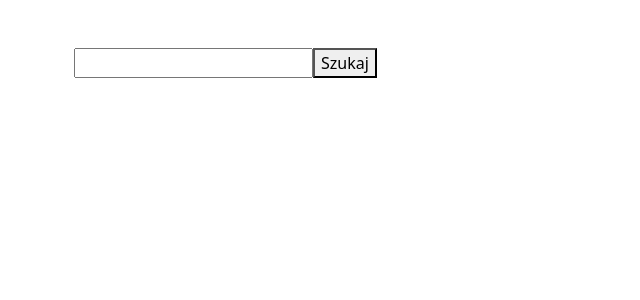
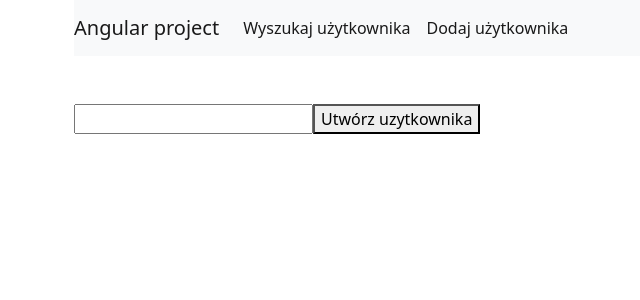
Before and after one commit to MendelDamian/angular-school-project, an Angular app: page /create in a window 1280 px wide. Before the commit this address led to /. Shown: the top 300 px of the page, without its empty margins (8-648 px from the left). Built offline with nearby package versions, Linux system fonts and the light colour scheme.

Commit message:
Unable to create new user

```diff
--- a/src/app/app-routing.module.ts
+++ b/src/app/app-routing.module.ts
@@ -1,7 +1,13 @@
 import { NgModule } from '@angular/core';
 import { RouterModule, Routes } from '@angular/router';
 
-const routes: Routes = [];
+import { UserComponent } from './user/user.component';
+import { UserCreateComponent } from './user/user-create/user-create.component';
+
+const routes: Routes = [
+  { path: '', component: UserComponent },
+  { path: 'create', component: UserCreateComponent }
+];
 
 @NgModule({
   imports: [RouterModule.forRoot(routes)],
--- a/src/app/app.component.html
+++ b/src/app/app.component.html
@@ -1,5 +1,18 @@
-<div>
-  <app-user></app-user>
+<div class="container">
+  <nav class="navbar navbar-expand-lg navbar-light bg-light">
+    <a class="navbar-brand" routerLink="/">Angular project</a>
+    <button class="navbar-toggler" type="button" data-toggle="collapse" data-target="#navbarNavAltMarkup" aria-controls="navbarNavAltMarkup" aria-expanded="false" aria-label="Toggle navigation">
+      <span class="navbar-toggler-icon"></span>
+    </button>
+    <div class="collapse navbar-collapse" id="navbarNavAltMarkup">
+      <div class="navbar-nav">
+        <a class="nav-item nav-link" routerLink="/" routerLinkActive="active">Wyszukaj użytkownika</a>
+        <a class="nav-item nav-link" routerLink="/create" routerLinkActive="active">Dodaj użytkownika</a>
+      </div>
+    </div>
+  </nav>
+
+  <div class="content pt-5">
+    <router-outlet></router-outlet>
+  </div>
 </div>
-
-<router-outlet></router-outlet>
--- a/src/app/app.module.ts
+++ b/src/app/app.module.ts
@@ -6,11 +6,13 @@ import { AppRoutingModule } from './app-routing.module';
 import { AppComponent } from './app.component';
 import { FormsModule } from '@angular/forms';
 import { UserComponent } from './user/user.component';
+import { UserCreateComponent } from './user/user-create/user-create.component';
 
 @NgModule({
   declarations: [
     AppComponent,
-    UserComponent
+    UserComponent,
+    UserCreateComponent
   ],
   imports: [
     BrowserModule,
--- a/src/app/database.service.ts
+++ b/src/app/database.service.ts
@@ -2,6 +2,7 @@ import { Injectable } from '@angular/core';
 import { HttpClient } from '@angular/common/http';
 import { Observable } from 'rxjs/internal/Observable';
 import { User } from './user/user.component';
+import { UserCreate, UserCreateResponse } from './user/user-create/user-create.component';
 
 @Injectable({
   providedIn: 'root'
@@ -18,4 +19,11 @@ export class DatabaseService {
       return new Observable<User[]>();
     }
   }
+
+  createUser(userCreate_t: UserCreate): Observable<UserCreateResponse[]> {
+    let result = this.http.put<UserCreateResponse[]>(this.host + "players", userCreate_t);
+    console.log(userCreate_t);
+    console.log(result);
+    return result;
+  }
 }
--- /dev/null
+++ b/src/app/user/user-create/user-create.component.html
@@ -0,0 +1,5 @@
+<div>
+  <input [(ngModel)]="userCreate.name" type="text">
+  <button (click)="createUser()" >Utwórz uzytkownika</button>
+
+</div>
--- /dev/null
+++ b/src/app/user/user-create/user-create.component.ts
@@ -0,0 +1,45 @@
+import { Component, OnInit } from '@angular/core';
+import {DatabaseService} from '../../database.service';
+
+@Component({
+  selector: 'app-user-create',
+  templateUrl: './user-create.component.html',
+  styleUrls: ['./user-create.component.css']
+})
+export class UserCreateComponent implements OnInit {
+  userCreate: UserCreate = {
+    name: ''
+  }
+
+  userCreateResponse: UserCreateResponse = {
+    id: 0
+  }
+
+  constructor(private database: DatabaseService) { }
+
+  ngOnInit(): void {
+  }
+
+  getValue(event: Event): string {
+    return (event.target as HTMLInputElement).value;
+  }
+
+  createUser(): void {
+    console.log(this.userCreate);
+    this.database.createUser(this.userCreate).subscribe(response => {
+      console.log("Wynik")
+      console.log(response);
+      this.userCreateResponse = response[0];
+    })
+
+  }
+
+}
+
+export interface UserCreate {
+  name: string
+}
+
+export interface UserCreateResponse {
+  id: number
+}
--- a/src/app/user/user.component.html
+++ b/src/app/user/user.component.html
@@ -1,8 +1,8 @@
-<div class="container pt-5">
-  <input [value]="username" (input)="username = getValue($event)">
+<div>
+  <input (input)="username = getValue($event)">
   <button (click)="getUser()" >Szukaj</button>
 
   <div [hidden]="user.id == 0">
-    <p>dane: {{user.p0}} dla użytkownika: {{username}}</p>
+    <p>dane: {{user.p0}} dla użytkownika: {{username}} ID: {{user.id}}</p>
   </div>
 </div>
```
Also changed, not shown: src/app/user/user-create/user-create.component.css (added), 1 other file (tests, documents, lock files or other folders).
